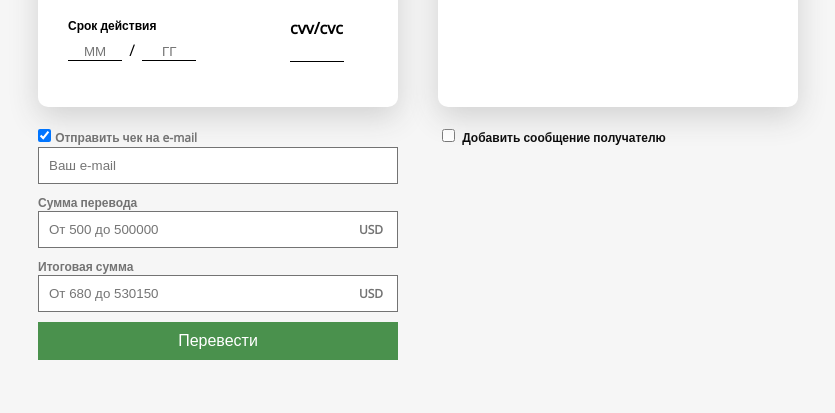
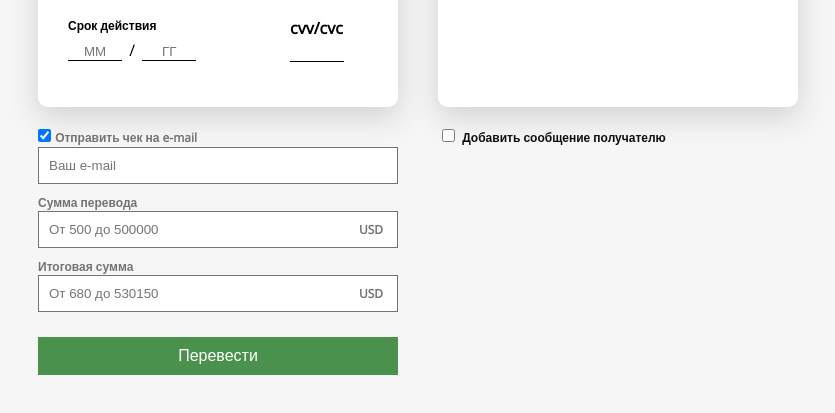
Before and after one commit to sss24/form-of-money-transfer, a website: page src/index.html in a window 1280 px wide. Shown: the part 153-566 px from the top of the page, without its empty margins (222-1057 px from the left). Drawn offline with nearby package versions, Linux system fonts and the light colour scheme; files that its build step writes are made by us from their sources.

Commit message:
margin button css)ss)

```diff
--- a/src/static/sass/blocks/input.scss
+++ b/src/static/sass/blocks/input.scss
@@ -93,5 +93,9 @@
       order: 4;
       margin: 0 20px;
     }
+
+    &__button {
+      margin-top: 15px;
+    }
   }
 }
```
Also changed, not shown: src/index.html (+1 -1 lines).
